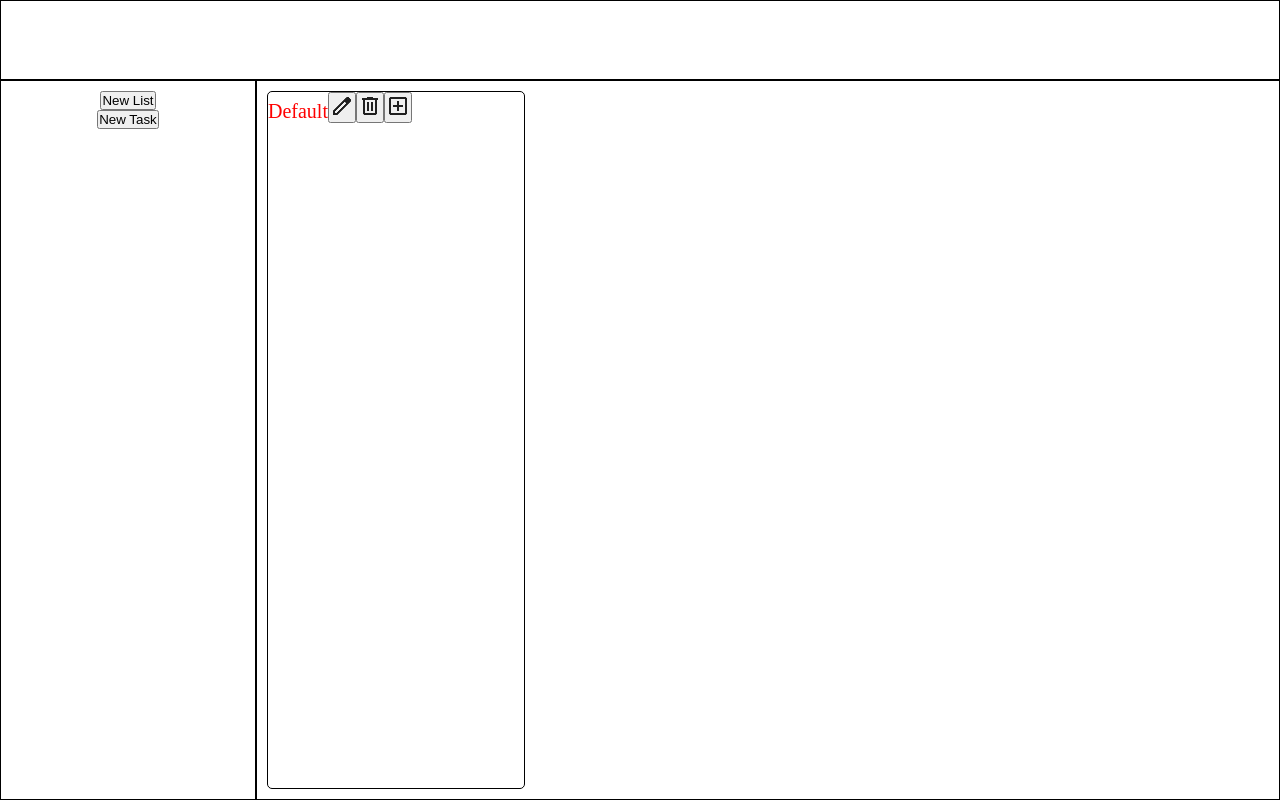
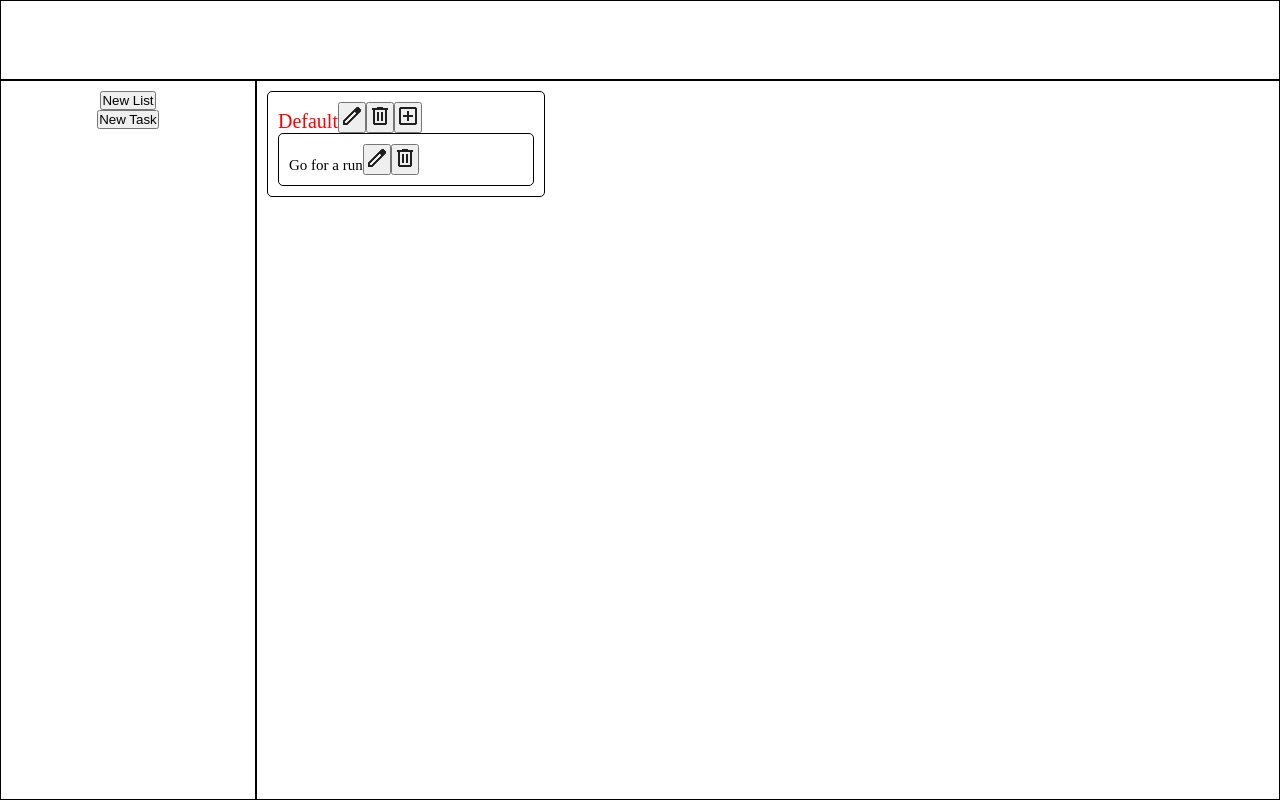
Before and after one commit to kamillask/todo-list-page, a website built with webpack: page src/template.html in a window 1280 px wide. Built offline with nearby package versions, Linux system fonts and the light colour scheme.

Commit message:
Added remove task function.

```diff
--- a/src/DomHandler.js
+++ b/src/DomHandler.js
@@ -45,6 +45,7 @@ export class DomHandler {
         this.clearDOM("listContainer");
         let index = 0;
         for(let list in this.listHandler.taskList){
+            const listEntity = this.createItem("div", "listEntity");
             const listName = this.createItem("div", "list");
 
             const deleteListButton = this.createItem("button", "deleteButton");
@@ -85,15 +86,20 @@ export class DomHandler {
             })
             editListButton.appendChild(editListIcon);
 
-
             listName.textContent = this.listHandler.taskList[list].name;
             listName.id = "list-" + index;
-            this.showTasks(this.listHandler.taskList[list], listName, index);
-
             listName.appendChild(editListButton);
             listName.appendChild(deleteListButton);
             listName.appendChild(addTaskToListButton);
-            listContainer.appendChild(listName);
+            this.showTasks(this.listHandler.taskList[list], listName, index);
+
+
+            // listName.appendChild(editListButton);
+            // listName.appendChild(deleteListButton);
+            // listName.appendChild(addTaskToListButton);
+
+            listEntity.appendChild(listName);
+            listContainer.appendChild(listEntity);
             index++;
         }
     }
@@ -104,6 +110,7 @@ export class DomHandler {
             const taskName = this.createItem("div", "task");
             taskName.id = "task-"+index;
             taskName.textContent = list.taskList[task].name;
+
             const editTaskButton = this.createItem("button", "icon");
             editTaskButton.setAttribute("title", "Edit Task");
             editTaskButton.id = "editTask-"+index;
@@ -114,16 +121,25 @@ export class DomHandler {
                 this.populateSelect();
                 document.getElementById("select-"+listIndex).setAttribute("selected", "selected");
                 this.submitTaskDialog.setAttribute("data-submit-type", "submitEdit");
+                this.submitTaskDialog.setAttribute("data-edit-index", indexToEdit);
+                addTaskDialog.showModal();
+            });
 
-                this.submitTaskDialog.setAttribute("data-edit-index", indexToEdit);
-
-                addTaskDialog.showModal();
+            const deleteTaskButton = this.createItem("button", "icon");
+            deleteTaskButton.setAttribute("title", "Delete Task");
+            deleteTaskButton.id = "deleteTask-"+index;
+            const deleteTaskIcon = this.createItem("img", "icon");
+            deleteTaskIcon.src = deleteIcon;
+            deleteTaskButton.addEventListener("click", () => {
+                this.deleteTask(list, list.taskList[task]);
+                this.showLists();
             })
             index++;
             editTaskButton.appendChild(editTaskIcon);
+            deleteTaskButton.appendChild(deleteTaskIcon);
             taskName.appendChild(editTaskButton);
+            taskName.appendChild(deleteTaskButton);
             container.appendChild(taskName);
-
         }
     }
 
@@ -144,7 +160,7 @@ export class DomHandler {
     }
 
     deleteTask(list, task){
-        this.listHandler.taskList[list].deleteFromList(task);
+        list.deleteFromList(task);
     }
 
     setUpEventListeners(){
--- a/src/Task.js
+++ b/src/Task.js
@@ -3,6 +3,7 @@ export class Task {
         this.name = name;
         this.desc = desc;
         this.dueDate = dueDate;
+        this.isComplete = false;
     }
 
     createTask(newName, newDesc, newDate){
--- a/src/index.js
+++ b/src/index.js
@@ -5,6 +5,7 @@ import { DomHandler} from "./DomHandler";
 
 const listContainer = new List("Container");
 listContainer.addToList(new List("Default"));
+listContainer.taskList[0].addToList(new Task("Go for a run", " ", ""));
 const taskHandler = new Task("task handler");
 const domHandler = new DomHandler(listContainer, taskHandler);
 domHandler.setUpEventListeners();
--- a/src/styles.css
+++ b/src/styles.css
@@ -37,10 +37,6 @@ body {
     padding: 10px;
 }
 
-.list {
-    width: 20vw;
-}
-
 #addListDialog, #addTaskDialog {
     padding: 20px;
     font-size: 1.5rem;
@@ -66,6 +62,8 @@ input{
     font-size: 20px;
     border: 1px solid black;
     border-radius: 5px;
+    width: 20vw;
+    padding: 10px;
 }
 
 .task {
@@ -73,4 +71,5 @@ input{
     font-size: 15px;
     border: 1px solid black;
     border-radius: 5px;
+    padding: 10px;
 }
```
